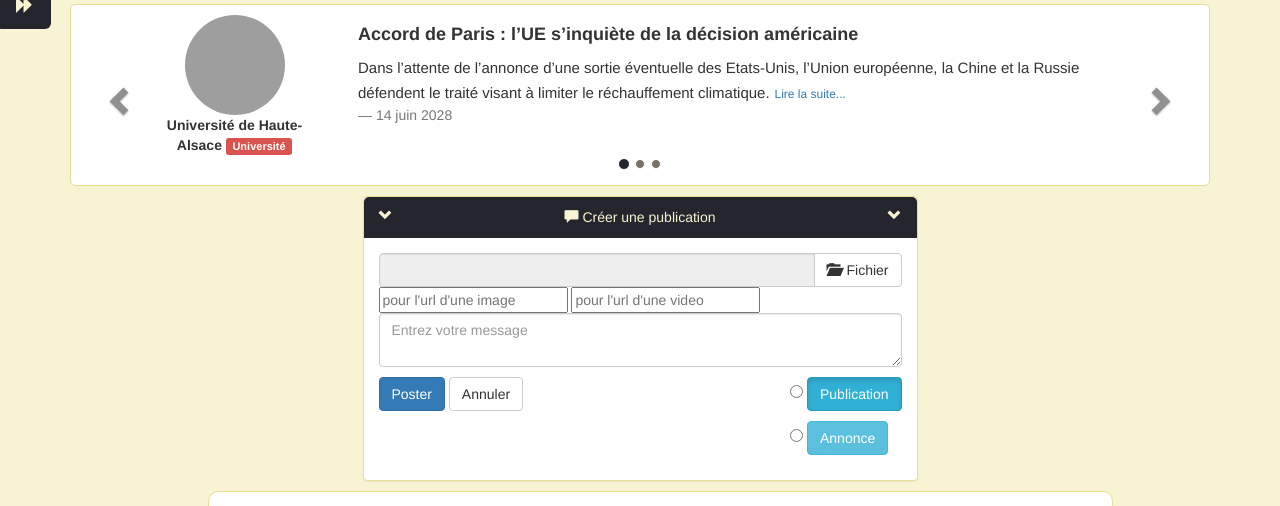
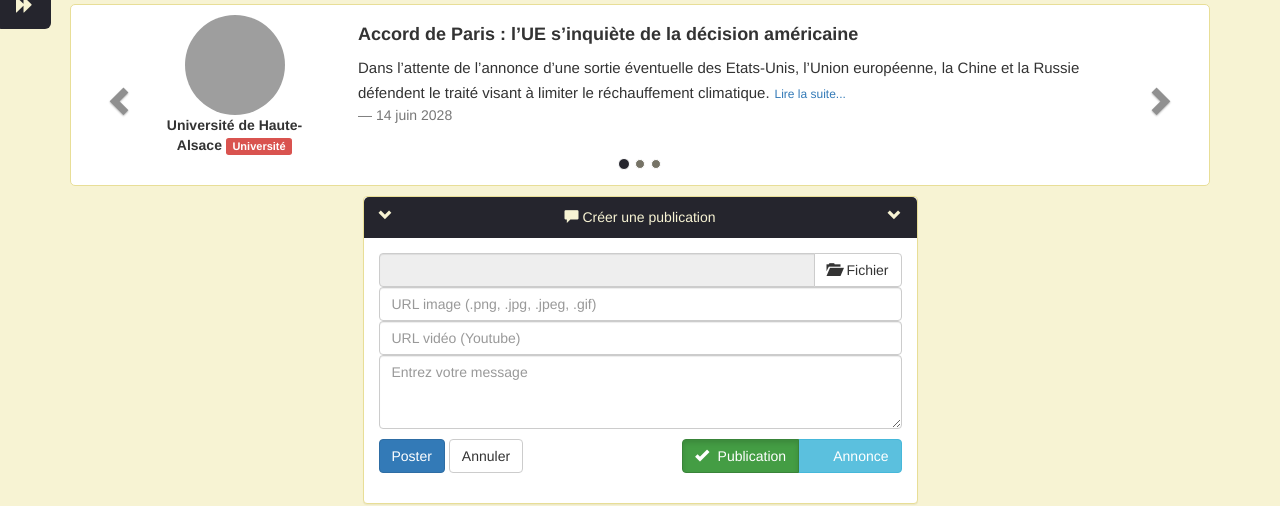
Before and after one commit to AntoineBenard76/ENSICaf-, a PHP site: page /VersionFinale/accueil.php in a window 1280 px wide, after a click on "Créer une publication". Shown: the part 77-583 px from the top of the page. Run offline with PHP 8.4, Linux system fonts and the light colour scheme; the visitor is signed in with stand-in values (Sample User, id 1); data comes from the database, SQL or seed files in the repository; data that the repository does not hold is empty; some libraries are stand-ins or nearby versions; grey boxes are pictures that could not be loaded.

Commit message:
design accueil.php

```diff
--- a/accueil.php
+++ b/accueil.php
@@ -112,6 +112,7 @@
 
                 <div id="collapse-publication" class="panel-collapse collapse" role="tabpanel">
                     <div class="panel-body">
+                        <!-- Upload (publication) -->
                         <form enctype="multipart/form-data" accept-charset="utf-8" class="form-group publication-msg" method="POST" action="traitementFichier.php">
                             <!-- Envoyer une image -->
                             <div class="input-group preview">
@@ -130,31 +131,38 @@
                                 </span>
                             </div>
                             <!-- /#envoyer-une-image -->
-								<input type="text" name="image" placeholder="pour l'url d'une image" />
-								<input type="text" name="video" placeholder="pour l'url d'une video" />
+
+                            <!-- URL -->
+							<input class="form-control" type="text" name="image" placeholder="URL image (.png, .jpg, .jpeg, .gif)" />
+							<input class="form-control" type="text" name="video" placeholder="URL vidéo (Youtube)" />
+                            <!-- /#URL -->
+
                             <!-- Envoyer un message -->
-                            <!--<form accept-charset="utf-8" action="" class="form-group publication-msg" method="post">-->
-                                <textarea class="form-control" placeholder="Entrez votre message" rows="2" name="contenu"></textarea>
-                                <!--<button class="[ btn btn-primary disabled ]" type="submit" id="poster">Poster</button>-->
+                            <textarea class="form-control" placeholder="Entrez votre message" rows="3" name="contenu"></textarea>
 							<input type="hidden" name="MAX_FILE_SIZE" value="100000000" />
                             <input class="[ btn btn-primary ]" type="submit" name="Poster" value="Poster" />
                             <button class="[ btn btn-default ]" type="reset">Annuler</button>
                             <div class="btn-group pull-right" data-toggle="buttons">
-								<p>
-                                    <input type="radio" name="btn-publication" value="Publication" autocomplete="off">
-									<label class="btn btn-info active">
-										Publication
+
+                            <!-- Annonce/publication -->
+                            <div class="btn-group btn-annonce" data-toggle="buttons">
+
+                                <label class="btn btn-success active">
+                                    <input type="radio" name="btn-publication" value="Publication" checked>
+                                    <span class="glyphicon glyphicon-ok"></span> Publication
                                 </label>
-								</p>
-								<p>
-                                    <input type="radio" name="btn-publication" value="Annonce" autocomplete="off">
+
                                 <label class="btn btn-info">
-										Annonce
+                                    <input type="radio" name="btn-publication" value="Annonce">
+                                    <span class="glyphicon glyphicon-ok"></span> Annonce
                                 </label>
-								</p>
+
+                            </div>
+                            <!-- /#annonce/publication -->
+
                             </div>
                         </form>
-                        <!-- /#envoyer-un-message -->
+                        <!-- /#upload-publication -->
                     </div>
                 </div>
             </div>
--- a/css/style.css
+++ b/css/style.css
@@ -440,6 +440,17 @@ button:focus {
     margin-right: 8px;
 }
 
+/* Annonce/publication */
+
+.panel-publication > .panel-collapse > .panel-body .btn-annonce .btn span.glyphicon {
+    margin-right: 5px;
+    opacity: 0;
+}
+
+.panel-publication > .panel-collapse > .panel-body .btn-annonce .btn.active span.glyphicon {
+    opacity: 1;
+}
+
 /* ---------- Panel Publications ---------- */
 
 #news li {
@@ -570,6 +581,16 @@ button:focus {
     transition: all 0.3s ease;
 }
 
+/* Post commentaire */
+
+.panel-custom .chat li {
+    margin-top: 5px;
+    margin-bottom: 5px;
+    margin-left: 20px;
+}
+
+/* Action commenter */
+
 .panel-custom.panel-custom-show-comment > .panel-body > .pull-left > .input-placeholder {
     display: none;
 }
@@ -594,7 +615,7 @@ button:focus {
     width: calc(100% - 56px);
 }
 
-.panel-custom > .panel-comment > .panel-custom-textarea > textarea {
+.panel-custom > .panel-comment > .panel-custom-textarea textarea {
     display: block;
     width: 93%;
     background-color: rgb(255, 255, 255);
@@ -603,7 +624,7 @@ button:focus {
     resize: vertical;
 }
 
-.panel-custom > .panel-comment > .panel-custom-textarea > .btn {
+.panel-custom > .panel-comment > .panel-custom-textarea .btn {
     margin-top: 10px;
     margin-right: 8px;
     width: 10%;
--- a/gestionAnnonce.php
+++ b/gestionAnnonce.php
@@ -18,7 +18,6 @@ while($res = $req->fetch()){
         print '<script>setId('.$res['id'].');</script>';
         $first = false;
     }
-    //Supprimer la puce avec le css
     print '<li>';
 ?>
     <!-- Post 1 -->
--- a/news.php
+++ b/news.php
@@ -97,6 +97,7 @@ while($res = $req->fetch()){
                     </div>
 
                 </div>
+
                 <!--Affichage des commentaires-->
                 <div>
                     <ul class="chat">
@@ -105,7 +106,7 @@ while($res = $req->fetch()){
                             $commentaires->execute(array($res['id']));
                             while($com=$commentaires->fetch()){
                         ?>
-                        <li class="left clearfix">
+                        <li class="left post-comment">
                             <span class="chat-img pull-left"><img src="img/avatars/<?php echo $com['avatar']; ?>" alt="user_profile" class="img-circle" /></span>
                             <div class="chat-body clearfix">
                                 <div class="header">
@@ -123,6 +124,7 @@ while($res = $req->fetch()){
                     </ul>
 
                 </div>
+
                 <!-- Panel caché pour commenter -->
                 <div class="panel-comment">
                         <img class="img-circle" src="img/avatars/<?php echo $_SESSION['avatar']; ?>" alt="profile_test1.png">
@@ -134,9 +136,9 @@ while($res = $req->fetch()){
 						</div>
                 <div class="clearfix"></div>
 -->
-                            <form method="post" action="article.php?name=commenter&id=<?php echo $res['id']; ?>">
-                                <textarea rows="2" name="commentaire" required></textarea>
-                                <input type="submit" class="[ btn btn-info ]" value="Envoyer" name="submit_com"/>
+                            <form class="form-group" method="post" action="article.php?name=commenter&id=<?php echo $res['id']; ?>">
+                                <textarea class="form-control" rows="2" name="commentaire" required></textarea>
+                                <input type="submit" class="[ btn btn-primary ]" value="Envoyer" name="submit_com"/>
                                 <input type="reset" class="[ btn btn-default ]" value="Annuler" />
                             </form>
                         </div>
```
Lines whose indentation alone changed are shown as unchanged.
